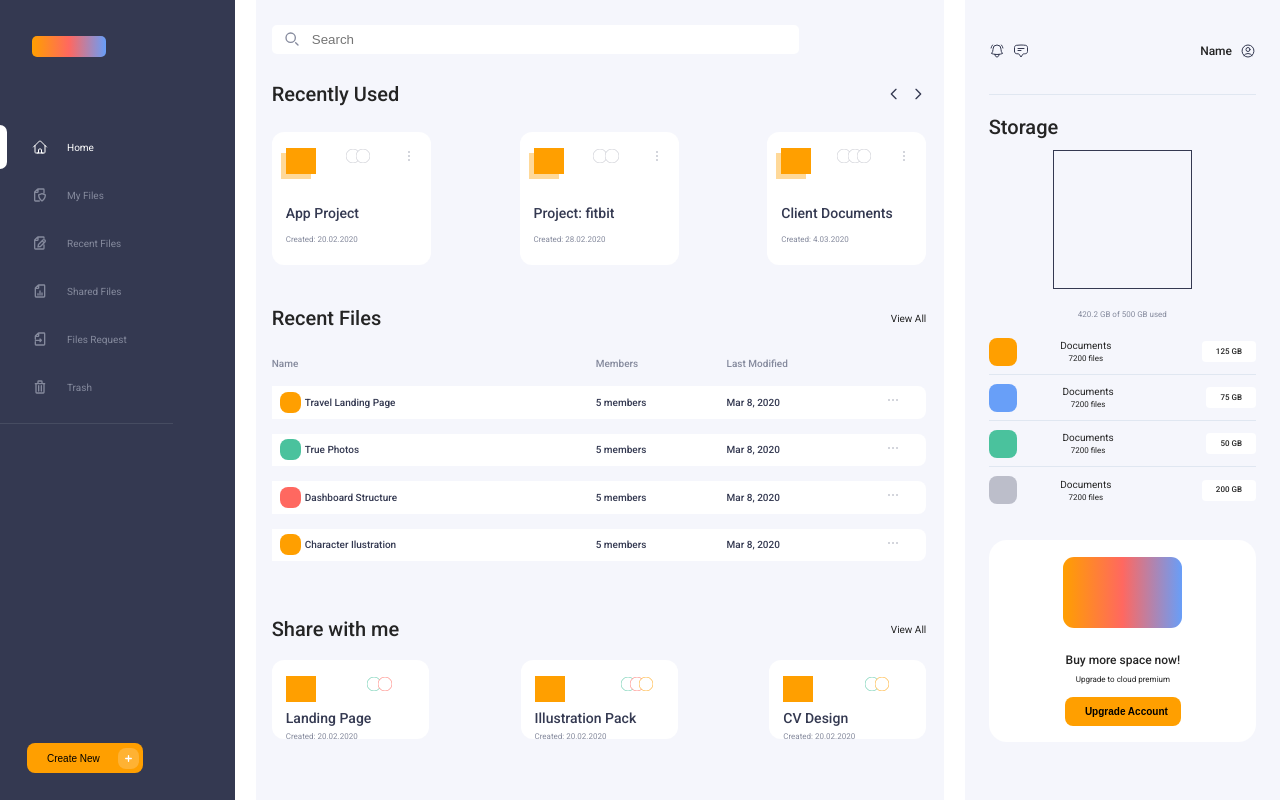
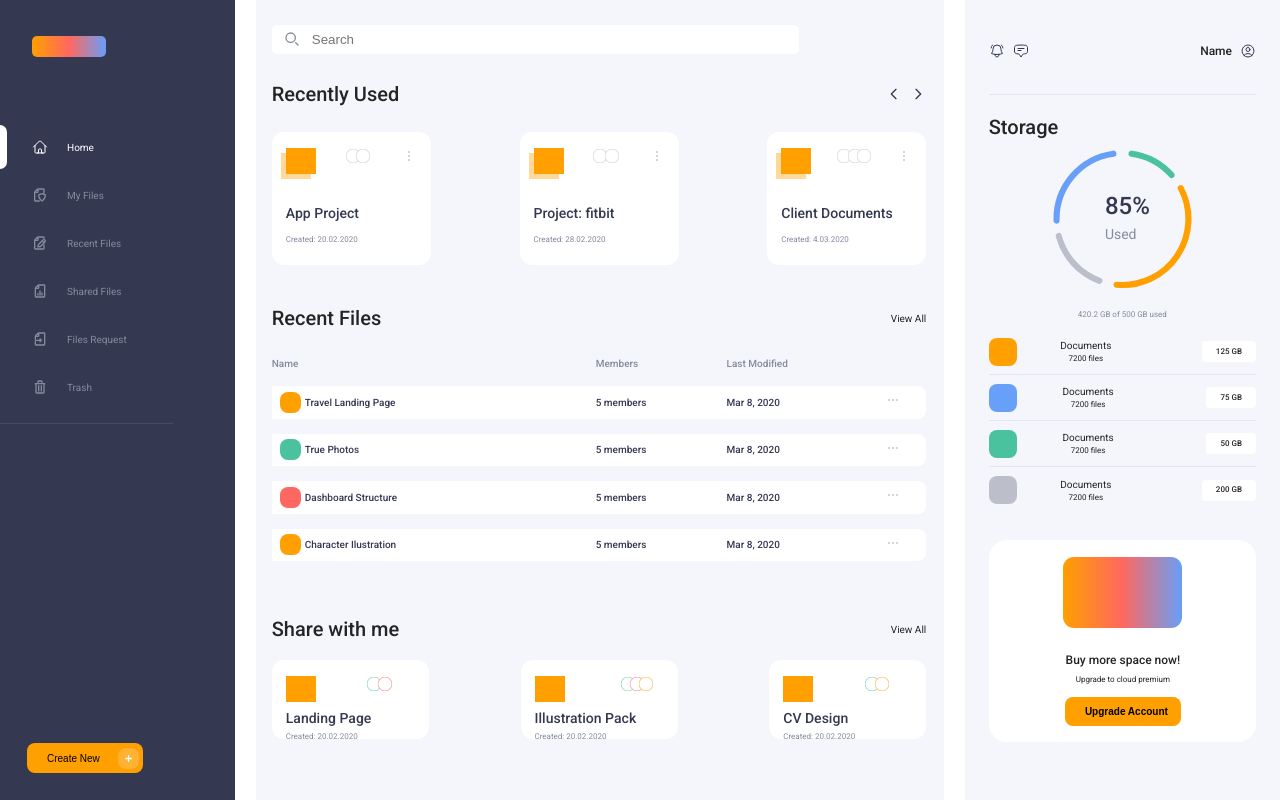
Before and after one commit to lexcode1227/CSS-Nerdery-Challenge, a React (Vite) app: page / in a window 1280 px wide. Built offline with nearby package versions, Linux system fonts and the light colour scheme.

Commit message:
feat(right sidebar): add chart and styles

```diff
--- a/src/components/GraficSection.css
+++ b/src/components/GraficSection.css
@@ -70,7 +70,27 @@
 .stadistic-grafic {
     width: 139px;
     height: 139px;
-    border: 1px solid #343951;
+    position: relative;
+}
+.stadistic-grafic--info {
+    position: absolute;
+    top: 38px;
+    left: 52px;
+}
+.stadistic-grafic--info > h3 {
+    font-size: 24px;
+    color: #343951;
+    text-align: left;
+}
+.stadistic-grafic--info > p {
+    font-size: 14px;
+    color: #858A9D;
+    text-align: left;
+}
+
+.stadistic-grafic > svg {
+    width: 139px;
+    height: 139px;
 }
 
 .box-stadistic {
@@ -171,3 +191,11 @@
 .box-information p {
     font-size: 8px;
 }
+@media (max-width: 500px) {
+    .containerTop-User{
+        height: auto;
+    }
+    .containerTop-User > div {
+        display: none;
+    }
+}
--- a/src/components/GraficSection.tsx
+++ b/src/components/GraficSection.tsx
@@ -24,7 +24,18 @@ const GraficSection = () => {
         <div className='container-stadistics'>
             <h3>Storage</h3>
             <div className='subContainer-stadistic'>
-                <div className='stadistic-grafic'></div>
+                <div className='stadistic-grafic'>
+                    <svg xmlns="http://www.w3.org/2000/svg" width="145" height="144" viewBox="0 0 145 144" fill="none">
+                        <path d="M124.176 26.0721C124.465 25.8187 124.493 25.379 124.237 25.0933C113.256 12.8514 98.289 4.89946 81.9984 2.65212C81.6182 2.59967 81.2696 2.86918 81.221 3.24993C81.1723 3.63067 81.442 3.97845 81.8222 4.03098C97.7771 6.23531 112.436 14.0234 123.192 26.0111C123.449 26.2967 123.888 26.3256 124.176 26.0721Z" fill="#C4C4C4" stroke="#4AC29D" stroke-width="5" stroke-miterlimit="1.30541" stroke-linecap="round" stroke-linejoin="round"/>
+                        <path d="M63.7335 3.25576C63.6846 2.87505 63.3358 2.60577 62.9556 2.65848C46.065 5.00006 30.6152 13.4721 19.5574 26.4741C8.49959 39.4762 2.61827 56.0859 3.01919 73.1334C3.02822 73.5171 3.35001 73.8181 3.73363 73.8053C4.11725 73.7924 4.41743 73.4705 4.40848 73.0868C4.0191 56.3852 9.7826 40.1131 20.6162 27.3747C31.4498 14.6362 46.5853 6.33466 63.1327 4.03722C63.5129 3.98443 63.7824 3.63647 63.7335 3.25576Z" fill="#C4C4C4" stroke="#689FF8" stroke-width="5" stroke-miterlimit="1.30541" stroke-linecap="round" stroke-linejoin="round"/>
+                        <path d="M5.83281 88.518C5.4609 88.613 5.23605 88.9916 5.3347 89.3626C8.18716 100.088 13.5679 109.978 21.0304 118.203C28.4929 126.427 37.8151 132.74 48.2139 136.619C48.5736 136.753 48.9722 136.566 49.1028 136.205C49.2333 135.844 49.0462 135.446 48.6866 135.311C38.501 131.51 29.3699 125.325 22.0598 117.269C14.7497 109.212 9.47791 99.5247 6.68158 89.0188C6.58285 88.6479 6.20472 88.4231 5.83281 88.518Z" fill="#C4C4C4" stroke="#BCBECA" stroke-width="5" stroke-miterlimit="1.30541" stroke-linecap="round" stroke-linejoin="round"/>
+                        <path d="M65.6902 139.967C65.6522 140.349 65.9312 140.69 66.3135 140.724C78.6561 141.827 91.0738 139.61 102.278 134.297C113.692 128.885 123.415 120.464 130.401 109.941C137.388 99.4166 141.375 87.1876 141.932 74.5679C142.48 62.1798 139.703 49.8752 133.895 38.9286C133.715 38.5895 133.293 38.4647 132.956 38.648C132.618 38.8313 132.494 39.2532 132.674 39.5923C138.361 50.3169 141.08 62.3709 140.544 74.5065C139.997 86.8738 136.09 98.8583 129.243 109.172C122.396 119.485 112.868 127.737 101.683 133.041C90.7065 138.246 78.5422 140.419 66.4511 139.341C66.0688 139.307 65.7282 139.585 65.6902 139.967Z" fill="#C4C4C4" stroke="#FF9F00" stroke-width="5" stroke-miterlimit="1.30541" stroke-linecap="round" stroke-linejoin="round"/>
+                    </svg>
+                    <div className='stadistic-grafic--info'>
+                        <h3>85%</h3>
+                        <p>Used</p>
+                    </div>
+                </div>
                 <p>420.2 GB of 500 GB used</p>
             </div>
             <div className='box-stadistic'>
--- a/src/components/Sidebar.css
+++ b/src/components/Sidebar.css
@@ -141,7 +141,6 @@ svg {
     color: white;
 }
 
-/* Tooltip */
 .tooltip {
     display: inline-block;
     position: relative;
@@ -165,7 +164,6 @@ svg {
     z-index: 99999999;
     box-sizing: border-box;
     display: none;
-    /* display: block; */
 }
 
 .tooltip:hover .top {
```
